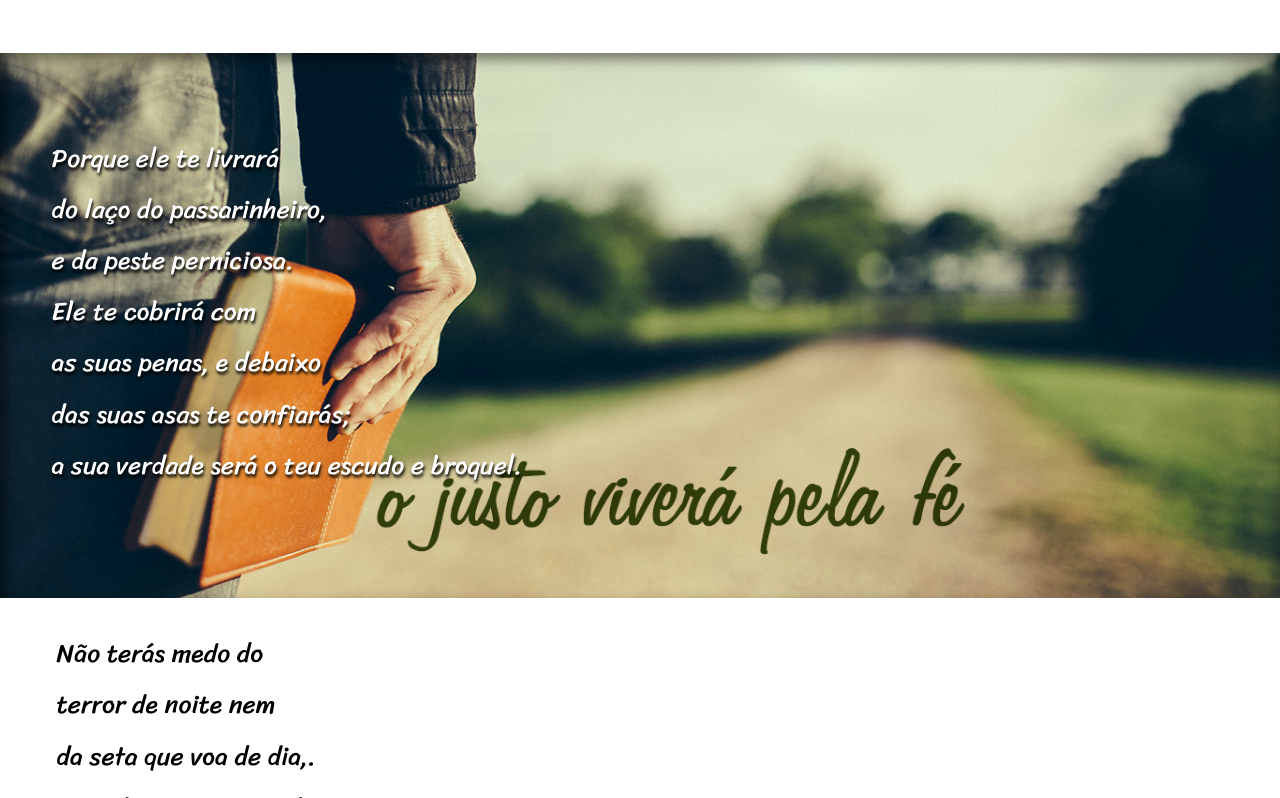
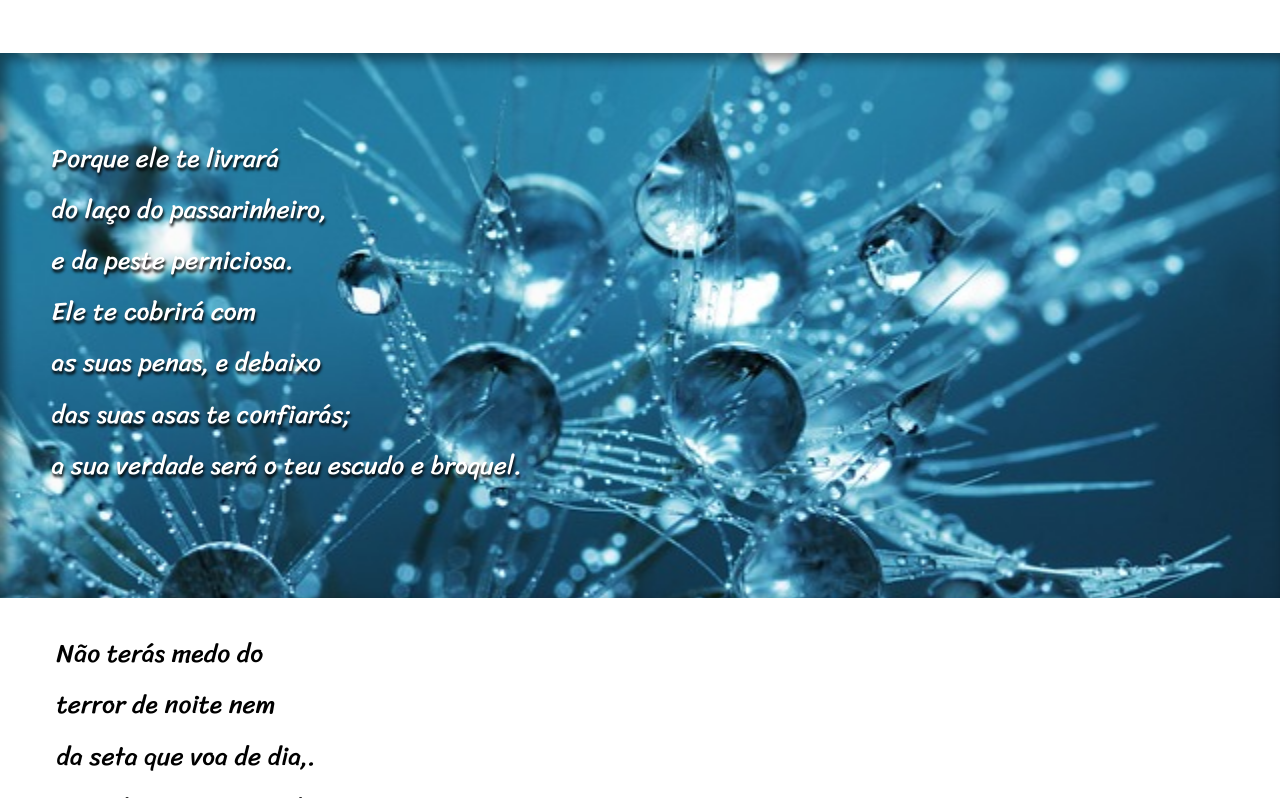
Before and after one commit to flavio16silva/Cordel, a plain HTML site: page index.html in a window 1280 px wide. Shown: the part 633-1431 px from the top of the page. Drawn offline with Linux system fonts and the light colour scheme.

Commit message:
teste_img_orvalho

```diff
--- a/estilo/style.css
+++ b/estilo/style.css
@@ -145,7 +145,7 @@ section.imagem > pre {
 /*Imagem - Joaninha*/
 /*background-position: right center;*/
 section#img01 {
-  background-image: url('../imagens/background003.jpg');
+  background-image: url('../imagens/background006.jpg');
   background-position: right center;
 
 }
```
